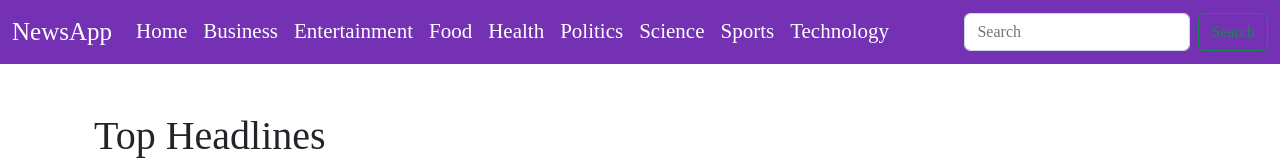
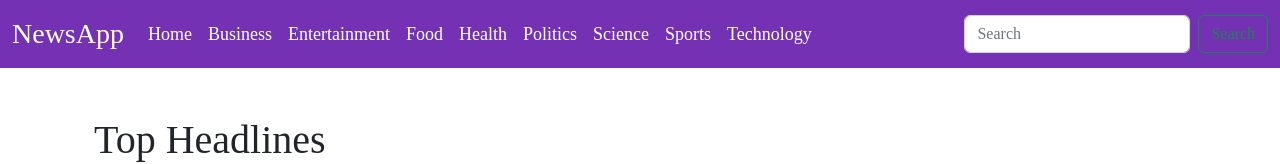
Before and after one commit to akshitrattan/NewsApp-React, a React (Create React App) app: page / in a window 1280 px wide. Shown: the top 164 px of the page. Built offline with nearby package versions, Linux system fonts and the light colour scheme; no server answers; a web font is replaced by a local one.

Commit message:
stylized the NavBar category items

```diff
--- a/src/index.css
+++ b/src/index.css
@@ -18,10 +18,10 @@ code {
 
 .navbar-brand {
   color: white;
-  font-size: 25px;
+  font-size: 28px;
 }
 
 .nav-link {
   color: white;
-  font-size: 21px;
+  font-size: 18px;
 }
```
